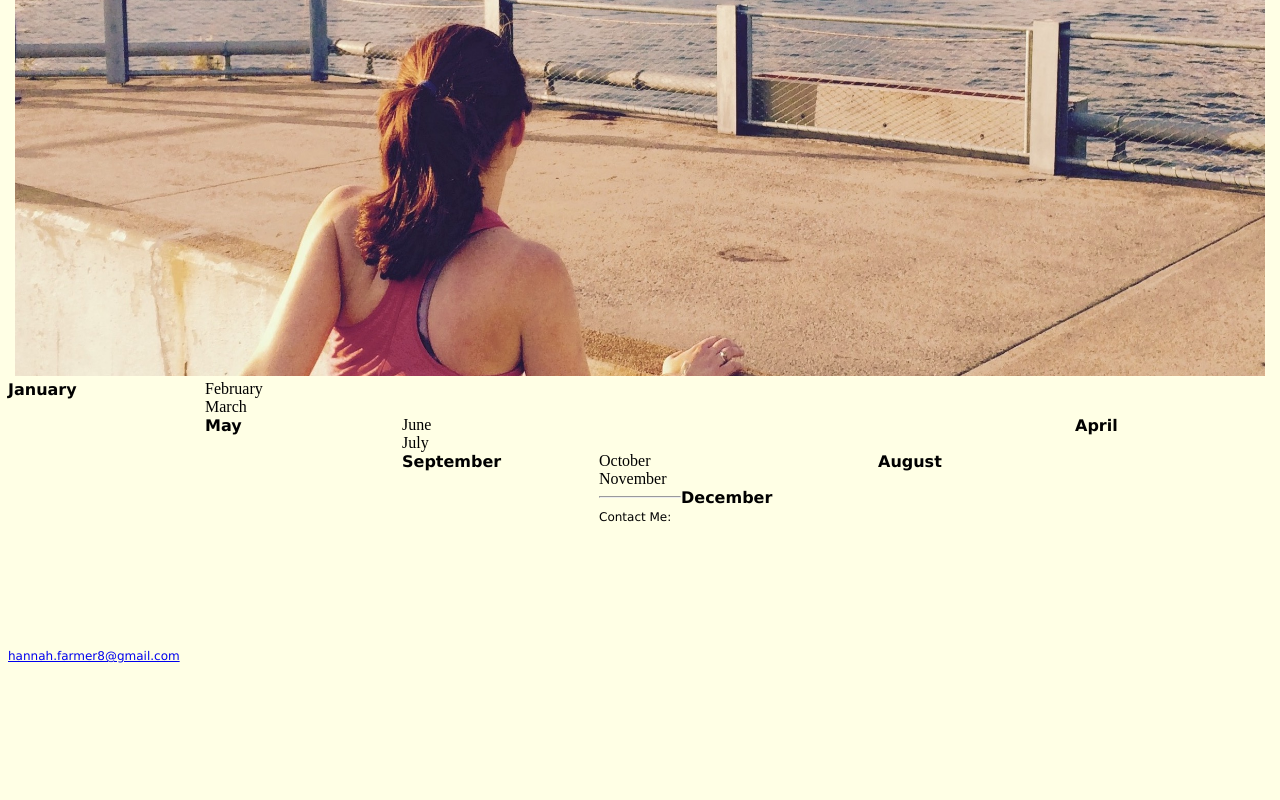
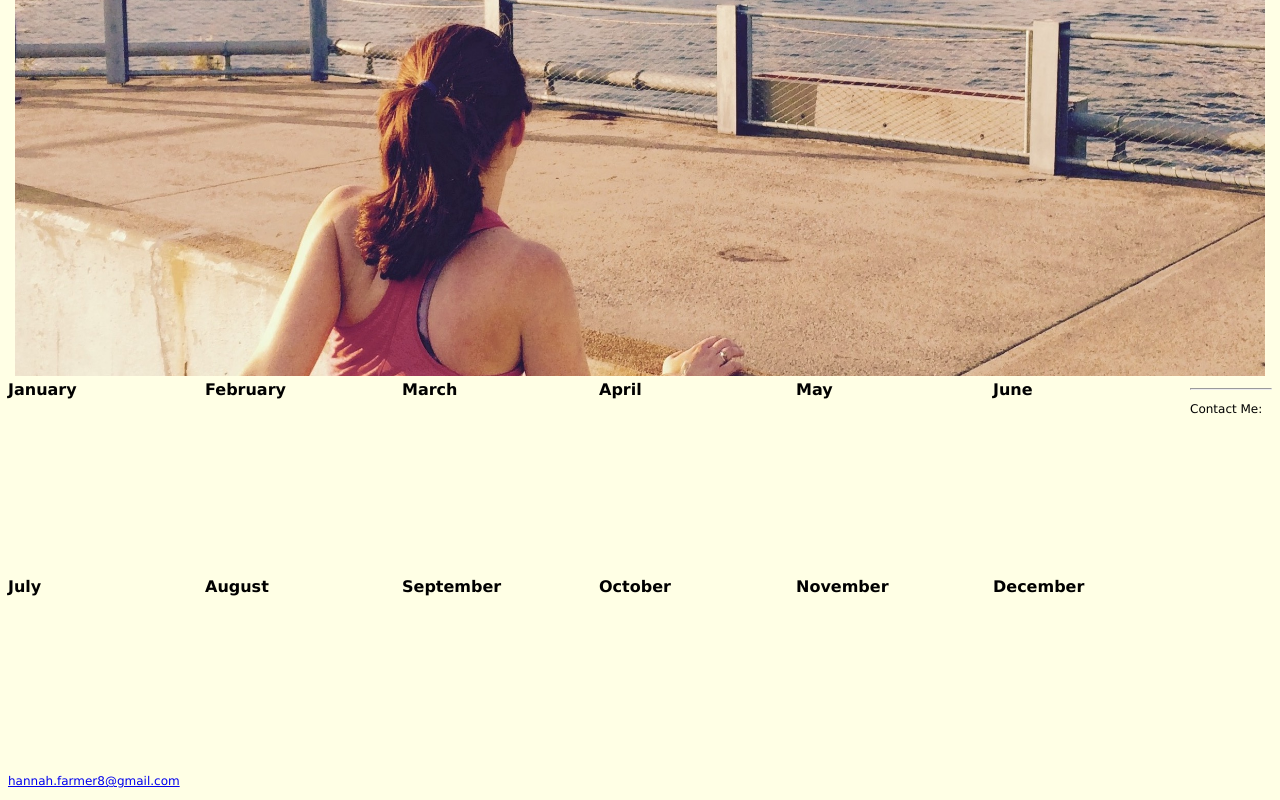
Before and after one commit to hfarmer/hfarmer.github.io, a plain HTML site: page unit_3/index.html in a window 1280 px wide. Shown: the part 422-1222 px from the top of the page. Before the commit the page ends 1107 px from the top, so only its background shows below. Drawn offline with Linux system fonts and the light colour scheme.

Commit message:
didn't work, assigning all months the same float to see what will happen

```diff
--- a/unit_3/css/style.css
+++ b/unit_3/css/style.css
@@ -26,7 +26,7 @@ h1 {
 	color: rgb (255,185,110);
 }
 
-.month1 {
+.month {
     float: left;
     width: 197px;
     height: 197px;
@@ -37,13 +37,3 @@ h1 {
 	font-size: 16px;
 
 }
-.month4 {
-	float: right;
-    width: 197px;
-    height: 197px;
-    border: 2px black;
-    padding: 1px black;
-    font-family: "Lucida Grande", Sans;
-	font-weight: bold;
-	font-size: 16px;
-}
--- a/unit_3/index.html
+++ b/unit_3/index.html
@@ -16,18 +16,18 @@
 	<img src="images/brooklynwaterworkout1.jpg" alt("New York City outdoor run") title="NYC Outdoor run" width="1250" height="650">
 	</center>
 
-	<div class="month1"> January</div>
-	<div class="month2"> February</div>
-	<div class="month3"> March</div>
-	<div class="month4"> April</div>
-	<div class="month1"> May</div>
-	<div class="month2"> June</div>
-	<div class="month3"> July</div>
-	<div class="month4"> August</div>
-	<div class="month1"> September</div>
-	<div class="month2"> October</div>
-	<div class="month3"> November</div>
-	<div class="month4"> December</div>
+	<div class="month"> January</div>
+	<div class="month"> February</div>
+	<div class="month"> March</div>
+	<div class="month"> April</div>
+	<div class="month"> May</div>
+	<div class="month"> June</div>
+	<div class="month"> July</div>
+	<div class="month"> August</div>
+	<div class="month"> September</div>
+	<div class="month"> October</div>
+	<div class="month"> November</div>
+	<div class="month"> December</div>
 
 <hr>
 	<p id="contact">Contact Me: <a href="mailto:hannah.farmer8@gmail.com">hannah.farmer8@gmail.com</a></p>
```
